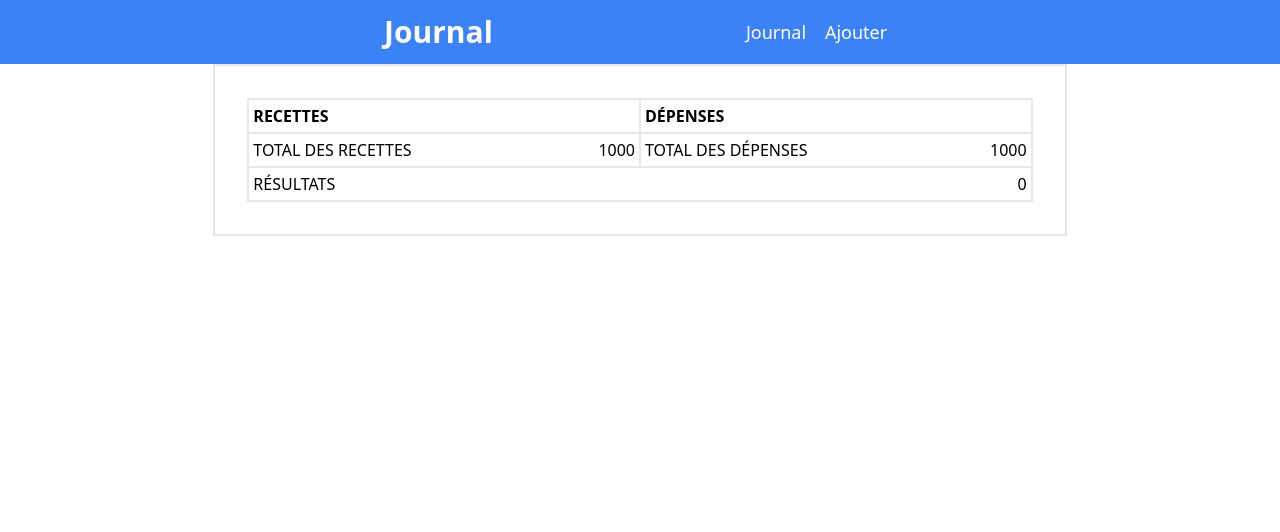
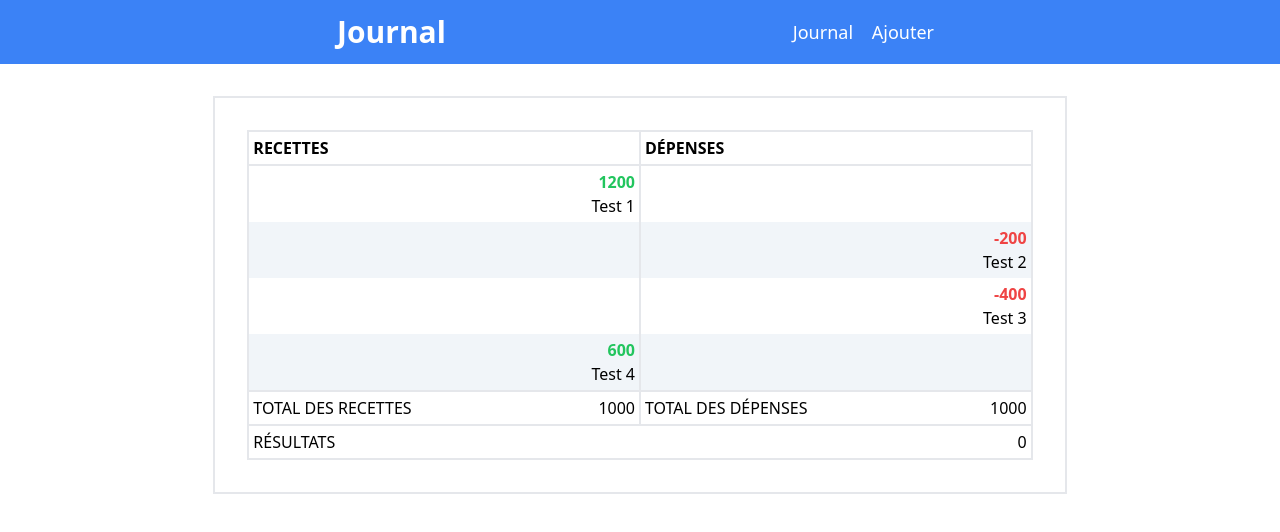
Before and after one commit to SokouPM/finance-chart, a Next.js app: page / in a window 1280 px wide. Shown: the top 532 px of the page. Built offline with nearby package versions, Linux system fonts and the light colour scheme.

Commit message:
add context

```diff
--- a/pages/ajouter.jsx
+++ b/pages/ajouter.jsx
@@ -3,7 +3,7 @@ import Layout from "/src/components/Layout";
 
 const AddEntry = () => {
   return (
-    <Layout>
+    <Layout title="Ajouter une entrée">
       <DashboardForm />
     </Layout>
   );
--- a/pages/index.jsx
+++ b/pages/index.jsx
@@ -1,46 +1,11 @@
+
+import AmountTable from "../src/components/AmountTable";
 import Layout from "/src/components/Layout";
 
 const Home = () => {
   return (
-    <Layout>
-      <table className="w-full">
-        <thead className="text-left">
-          <tr>
-            <th className="w-1/2 p-1 border-2">RECETTES</th>
-            <th className="w-1/2 p-1 border-2">DÉPENSES</th>
-          </tr>
-        </thead>
-        <tbody>
-          {/*map*/}
-          <tr className="w-full">
-            <td className="w-1/2 p-1 border-2">
-              <div className="flex flex-row items-center justify-between">
-                <p>TOTAL DES RECETTES</p>
-                <p>1000</p>
-                {/*reduce*/}
-              </div>
-            </td>
-            <td className="w-1/2 p-1 border-2">
-              <div className="flex flex-row items-center justify-between">
-                <p className="w-max">TOTAL DES DÉPENSES</p>
-                <p className="w-max">1000</p>
-                {/*reduce*/}
-              </div>
-            </td>
-          </tr>
-        </tbody>
-        <tfoot className="w-full border-2">
-          <tr>
-            <td colSpan="2" className="w-full p-1 border-2 ">
-              <div className="flex flex-row items-center justify-between">
-                <p>RÉSULTATS</p>
-                <p>0</p>
-                {/*reduce*/}
-              </div>
-            </td>
-          </tr>
-        </tfoot>
-      </table>
+    <Layout title="Journal">
+      <AmountTable />
     </Layout>
   );
 };
--- /dev/null
+++ b/src/components/AmountList.jsx
@@ -0,0 +1,39 @@
+import { useCallback, useContext } from "react";
+import AppContext from "./AppContext";
+
+const AmountList = (props) => {
+  const { amounts } = useContext(AppContext);
+
+  return (
+    <>
+      {amounts.map(({ id, amount, description }) => (
+        <tr
+          key={id}
+          className={`${
+            id % 2 === 0 ? "bg-slate-100" : "bg-white"
+          } w - full text-right`}
+        >
+          {amount > 0 ? (
+            <>
+              <td className="w-1/2 p-1 border-x-2">
+                <p className="font-bold text-green-500">{amount}</p>
+                <p>{description}</p>
+              </td>
+              <td className="w-1/2 p-1 border-x-2"></td>
+            </>
+          ) : (
+            <>
+              <td className="w-1/2 p-1 border-x-2"></td>
+              <td className="w-1/2 p-1 border-x-2">
+                <p className="font-bold text-red-500">{amount}</p>
+                <p>{description}</p>
+              </td>
+            </>
+          )}
+        </tr>
+      ))}
+    </>
+  );
+};
+
+export default AmountList;
--- /dev/null
+++ b/src/components/AmountTable.jsx
@@ -0,0 +1,47 @@
+import React from "react";
+import AmountList from "/src/components/AmountList";
+
+const AmountTable = (props) => {
+  return (
+    <table className="w-full">
+      <thead className="text-left">
+        <tr>
+          <th className="w-1/2 p-1 border-2">RECETTES</th>
+          <th className="w-1/2 p-1 border-2">DÉPENSES</th>
+        </tr>
+      </thead>
+      <tbody>
+        <AmountList />
+        <tr className="w-full">
+          <td className="w-1/2 p-1 border-2">
+            <div className="flex flex-row items-center justify-between">
+              <p>TOTAL DES RECETTES</p>
+              <p>1000</p>
+              {/*reduce*/}
+            </div>
+          </td>
+          <td className="w-1/2 p-1 border-2">
+            <div className="flex flex-row items-center justify-between">
+              <p className="w-max">TOTAL DES DÉPENSES</p>
+              <p className="w-max">1000</p>
+              {/*reduce*/}
+            </div>
+          </td>
+        </tr>
+      </tbody>
+      <tfoot className="w-full border-2">
+        <tr>
+          <td colSpan="2" className="w-full p-1 border-2 ">
+            <div className="flex flex-row items-center justify-between">
+              <p>RÉSULTATS</p>
+              <p>0</p>
+              {/*reduce*/}
+            </div>
+          </td>
+        </tr>
+      </tfoot>
+    </table>
+  );
+};
+
+export default AmountTable;
--- /dev/null
+++ b/src/components/AppContext.jsx
@@ -0,0 +1,37 @@
+import { createContext, useCallback, useState } from "react";
+
+const AppContext = createContext({});
+
+export const AppContextProvider = (props) => {
+  const [amounts, setAmounts] = useState([
+    {
+      id: 1,
+      amount: 1200,
+      description: "Test 1",
+    },
+    {
+      id: 2,
+      amount: -200,
+      description: "Test 2",
+    },
+    {
+      id: 3,
+      amount: -400,
+      description: "Test 3",
+    },
+    {
+      id: 4,
+      amount: 600,
+      description: "Test 4",
+    },
+  ]);
+
+  // const addAmount = useCallback(
+  //   (amount) => setAmounts((currentAmounts) => [...currentAmounts, amount]),
+  //   []
+  // );
+
+  return <AppContext.Provider {...props} value={{ amounts /*, addAmount*/ }} />;
+};
+
+export default AppContext;
--- a/src/components/DashboardForm.jsx
+++ b/src/components/DashboardForm.jsx
@@ -4,12 +4,12 @@ import * as Yup from "yup";
 import FormField from "/src/components/FormField";
 
 const displayingErrorMessagesSchema = Yup.object().shape({
-  value: Yup.number()
-    .typeError("Le champ doit être un nombre !")
+  amount: Yup.number()
+    .typeError("Le montant doit être un nombre !")
     .test(
-      "Egale à 0 ?",
-      "La valeur ne doit pas être égale à 0 !",
-      (value) => value != 0
+      "montant égal à 0 ?",
+      "Le montant ne doit pas être égale à 0 !",
+      (amount) => amount != 0
     )
     .required("Le champ est requis !"),
   description: Yup.string().required("Le champ est requis !"),
@@ -19,9 +19,8 @@ const DashboardForm = (props) => {
   const { onSubmit } = props;
 
   const handleFormSubmit = useCallback(
-    ({ value, description }, { resetForm }) => {
-      // onSubmit({ value, description });
-      alert(value + description);
+    ({ amount, description }, { resetForm }) => {
+      onSubmit({ amount, description });
       resetForm();
 
       return true;
@@ -32,7 +31,7 @@ const DashboardForm = (props) => {
   return (
     <Formik
       initialValues={{
-        value: "0",
+        amount: "0",
         description: "",
       }}
       validationSchema={displayingErrorMessagesSchema}
@@ -41,11 +40,11 @@ const DashboardForm = (props) => {
       {({ errors, touched }) => (
         <Form>
           <FormField
-            id="value"
-            name="value"
+            id="amount"
+            name="amount"
             placeholder="La valeur"
-            errorType={errors.value}
-            touchedType={touched.value}
+            errorType={errors.amount}
+            touchedType={touched.amount}
           />
           <FormField
             type="textarea"
--- a/src/components/Header.jsx
+++ b/src/components/Header.jsx
@@ -1,9 +1,9 @@
 import Nav from "./Nav";
 
-const Header = (props) => {
+const Header = ({ title }) => {
   return (
-    <header className="h-16 px-96 flex flex-row items-center justify-between bg-blue-500 text-white">
-      <h1 className="text-3xl font-bold">{props.title}</h1>
+    <header className="h-16 mb-8 flex flex-row items-center justify-evenly bg-blue-500 text-white">
+      <h1 className="text-3xl font-bold">{title}</h1>
       <Nav />
     </header>
   );
--- a/src/components/Layout.jsx
+++ b/src/components/Layout.jsx
@@ -1,38 +1,27 @@
 import Head from "next/head";
-import { useRouter } from "next/router";
-import { useState, useEffect } from "react";
+import { AppContextProvider } from "/src/components/AppContext";
 import Header from "./Header";
+
 
 const Layout = (props) => {
   const { children, ...otherProps } = props;
-  const router = useRouter();
-
-  const TitleRender = (router) => {
-    const [title, setTitle] = useState(null);
-
-    useEffect(() => {
-      const actualPage =
-        router.pathname === "/"
-          ? "Journal"
-          : router.pathname.substring(1).charAt(0).toUpperCase() +
-            router.pathname.slice(2).replace(/(-)/g, " ");
-      setTitle(actualPage);
-    }, [router.pathname]);
-
-    return title;
-  };
 
   return (
+    <AppContextProvider>
       <div className="relative min-h-screen" {...otherProps}>
         <Head>
-        <title>{TitleRender(router)} | Tableau des finances</title>
-        <meta name="viewport" content="initial-scale=1.0, width=device-width" />
+          <title>{props.title} | Tableau des finances</title>
+          <meta
+            name="viewport"
+            content="initial-scale=1.0, width=device-width"
+          />
           <meta name="description" content="Generated by create next app" />
           <link rel="icon" href="/favicon.ico" />
         </Head>
-      <Header title={TitleRender(router)} />
+        <Header title={props.title} />
         <main className="w-4/6 p-8 border-2 mx-auto">{children}</main>
-    </div>
+      </div>{" "}
+    </AppContextProvider>
   );
 };
 
--- a/styles/globals.css
+++ b/styles/globals.css
@@ -2,7 +2,14 @@
 @tailwind components;
 @tailwind utilities;
 
-* {
+html,
+body,
+#__next {
+  height: 100%;
+}
+
+a:hover,
+button:hover {
   transition: all 0.2s;
 }
 
```
Lines whose indentation alone changed are shown as unchanged.
